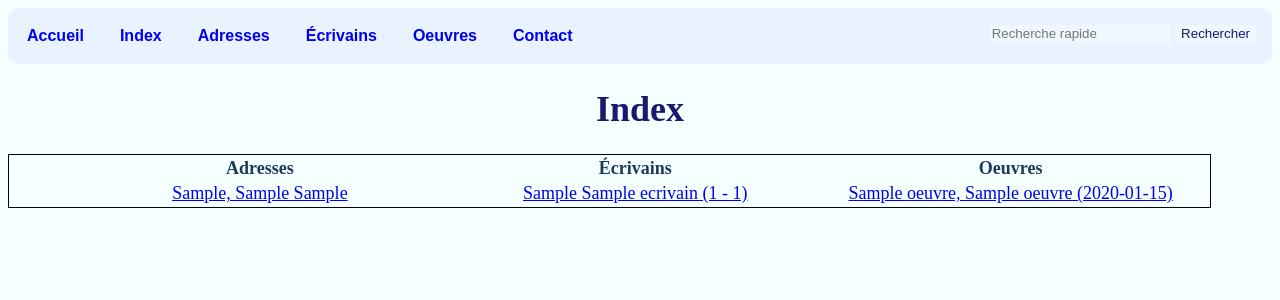
After one commit to kristinkonstantinova/Projet-Python-ThesauRusse, a Flask app: page /index in a window 1280 px wide. The commit adds this page. Shown: the top 300 px of the page. Run offline with Flask 2, Linux system fonts and the light colour scheme; tables that the repository leaves empty hold one stand-in row (values such as "Sample post"); parts of the project's set-up code (start-up, migrations or seed data) failed here and were passed over.

Commit message:
Ajout Photos

```diff
--- a/ThesauRusse/routes.py
+++ b/ThesauRusse/routes.py
@@ -55,6 +55,19 @@ def adresse(adresse_id):
 @app.route("/ajout/ecrivain")
 def ajout_ecrivain():
     return render_template("pages/ajout/ecrivain.html")
+
+@app.route("/index")
+def index():
+    adresses = Adresse.query.order_by(Adresse.adresse_id.desc()).all()
+    ecrivains = Ecrivain.query.order_by(Ecrivain.ecrivain_id.desc()).all()
+    oeuvres = Oeuvre.query.order_by(Oeuvre.oeuvre_id.desc()).all()
+    return render_template(
+        "pages/Index.html",
+        adresses=adresses,
+        ecrivains=ecrivains,
+        oeuvres=oeuvres
+    )
+
 
 @app.route("/envoi/ecrivain", methods=['POST'])
 def envoi_ecrivain():
--- a/ThesauRusse/static/css/style.css
+++ b/ThesauRusse/static/css/style.css
@@ -156,3 +156,8 @@ body {
     float: left;
     top: 125px;
 }
+
+.portrait {
+    float:right;
+    height: 50%;
+}
--- a/ThesauRusse/templates/conteneur.html
+++ b/ThesauRusse/templates/conteneur.html
@@ -12,6 +12,10 @@
                     <li class="nav-bouton">
                         <a class="nav-lien" href="{{ url_for('accueil') }}">
                             Accueil
+                        </a>
+                        <li class="nav-bouton">
+                        <a class="nav-lien" href="{{ url_for('index') }}">
+                            Index
                         </a>
                     </li>
                     <li class="nav-bouton">
--- a/ThesauRusse/templates/pages/Ecrivains.html
+++ b/ThesauRusse/templates/pages/Ecrivains.html
@@ -14,7 +14,9 @@
     </li>
     {% endfor %}
 </ul>
+<img class="portrait" src="static/img/portrait groupe.jpg"/>
+
 {%endblock%}
-{%block titre%}
+{%block  titre%}
 {{ecrivains.ecrivain_prenom}} {{ecrivains.ecrivain_nom}}
 {%endblock%}
--- /dev/null
+++ b/ThesauRusse/templates/pages/Index.html
@@ -0,0 +1,71 @@
+{% extends "conteneur.html" %}
+{%block corps%}
+<h1>Index</h1>
+
+<div class="index">
+    {% if adresses %}
+    <table class="table-index">
+        <tr>
+            <th>
+                Adresses
+            </th>
+        </tr>
+        {% for adresse in adresses %}
+        <tr>
+            <td>
+                <a href="{{ url_for('adresse', adresse_id=adresse.adresse_id) }}">
+                    {{ adresse.adresse_rue }}, {{ adresse.adresse_commune }}
+                    {% if adresse.adresse_arrondissement %}
+                    {{ adresse.adresse_arrondissement }}
+                    {% endif %}
+                </a>
+            </td>
+        </tr>
+        {% endfor %}
+    </table>
+    {% endif %}
+
+    {% if ecrivains %}
+    <table class="table-index">
+        <tr>
+            <th>
+                Écrivains
+            </th>
+        </tr>
+        {% for ecrivain in ecrivains %}
+        <tr>
+            <td>
+                <a href="{{ url_for('ecrivain', ecrivain_id=ecrivain.ecrivain_id) }}">
+                    {{ ecrivain.ecrivain_prenom }} {{ ecrivain.ecrivain_nom }}
+                    ({{ ecrivain.ecrivain_date_naissance }}
+                    - {{ ecrivain.ecrivain_date_mort }})
+                </a>
+            </td>
+        </tr>
+        {% endfor %}
+    </table>
+    {% endif %}
+
+    {% if oeuvres %}
+    <table class="table-index">
+        <tr>
+            <th>
+                Oeuvres
+            </th>
+        </tr>
+        {% for oeuvre in oeuvres %}
+        <tr>
+            <td>
+                <a href="{{ url_for('oeuvre', oeuvre_id=oeuvre.oeuvre_id) }}">
+                    {{ oeuvre.oeuvre_titre_russe }}, {{ oeuvre.oeuvre_titre_francais }}
+                    ({{ oeuvre.oeuvre_date }})
+                </a>
+            </td>
+        </tr>
+        {% endfor %}
+    </table>
+    {% endif %}
+</div>
+{%endblock%}
+{%block titre%}
+{%endblock%}
```
Also changed, not shown: ThesauRusse/templates/pages/Accueil.html (+2 -66 lines), ThesauRusse/static/img/ivan bounine.jpg, ThesauRusse/static/img/ivan shkott.jpg (renamed from ThesauRusse/static/img/ivan shkott .jpg), ThesauRusse/static/img/portrait groupe.jpg (added).
